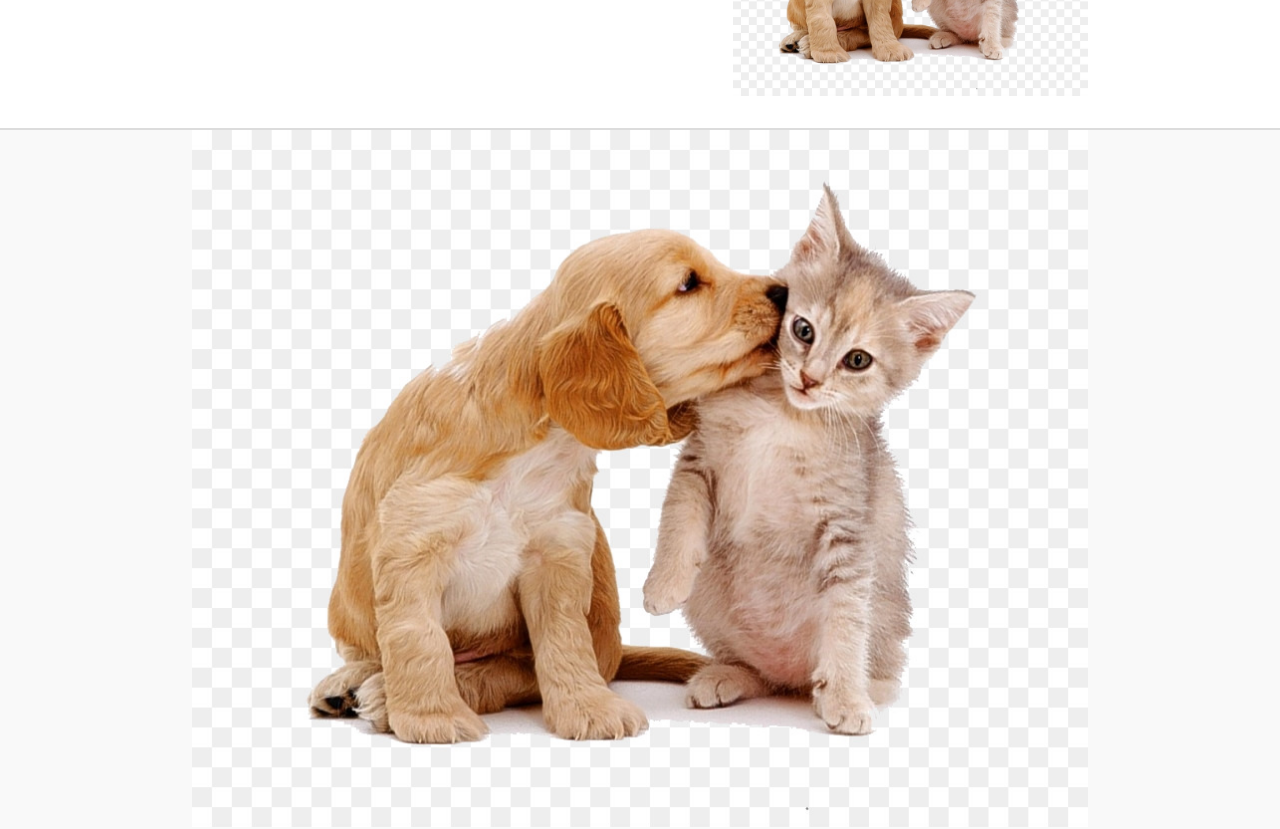
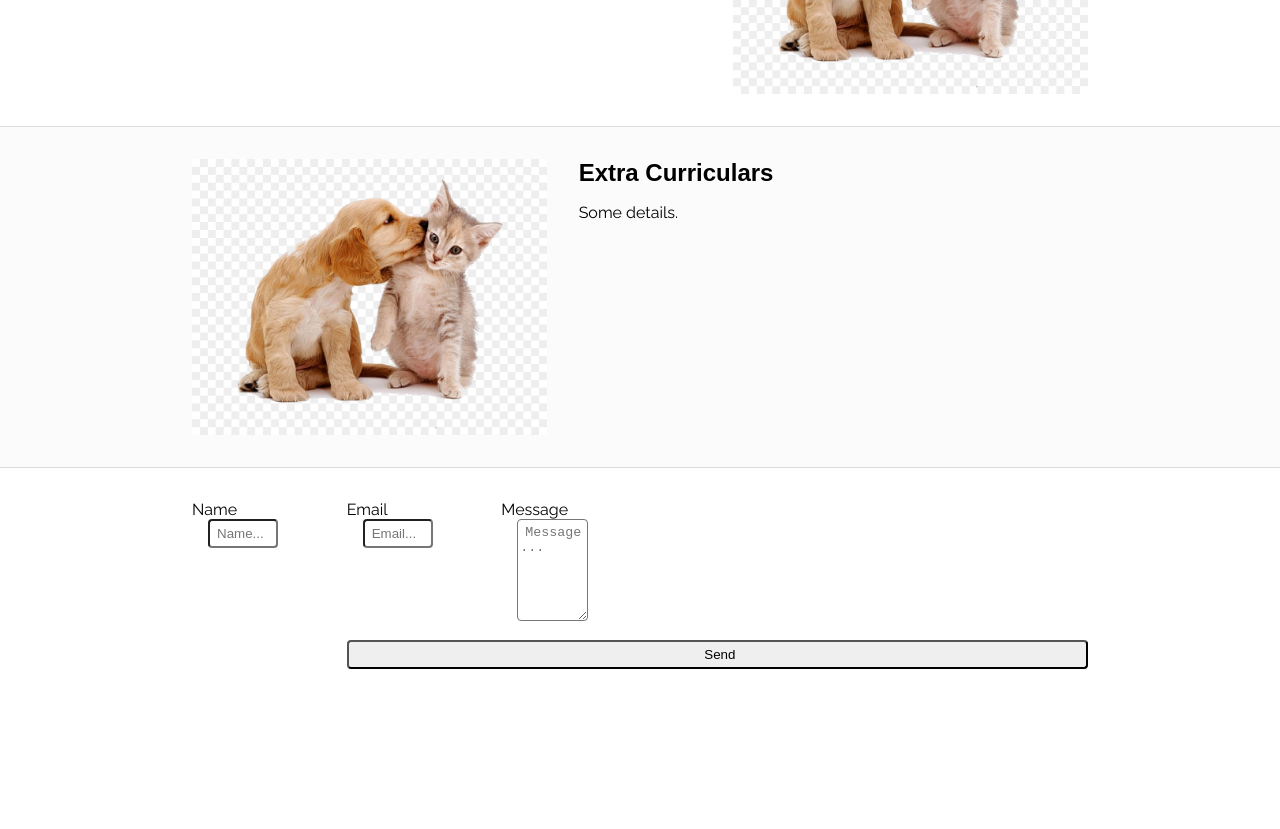
Before and after one commit to lizafloyd/portfolio_site, a React (Create React App) app: page / in a window 1280 px wide. Shown: the part 1260-2089 px from the top of the page. After the commit the page ends 1976 px from the top, so only its background shows below. Built offline with nearby package versions, Linux system fonts and the light colour scheme; a web font is replaced by a local one.

Commit message:
correct styles

```diff
--- a/src/components/ExtraCurriculars.js
+++ b/src/components/ExtraCurriculars.js
@@ -1,4 +1,4 @@
-import React, {Fragment} from 'react';
+import React from 'react';
 import placeholder from '../assets/images/placeholder.png';
 /**
  * Renders the ContactForm component.
@@ -6,15 +6,15 @@ import placeholder from '../assets/images/placeholder.png';
  */
 
 const ExtraCurriculars = () => (
-  <Fragment>
-    <img src={placeholder} className="responsive-image" alt="Placeholder" />
-    <div className="header row margin-horizontal">
-      <div className="small-7">
-        <h2 className="subtitle">Extra Curriculars</h2>
-        <p>Some details.</p>
-      </div>
+  <div className="header row margin-horizontal">
+    <div className="small-5">
+      <img src={placeholder} className="responsive-image" alt="Placeholder" />
     </div>
-  </Fragment>
+    <div className="small-7">
+      <h2 className="subtitle">Extra Curriculars</h2>
+      <p>Some details.</p>
+    </div>
+  </div>
 );
 
 export default ExtraCurriculars;
--- a/src/css/_colors.scss
+++ b/src/css/_colors.scss
@@ -1,5 +1,5 @@
 $gray: #dfdfdf;
-$gray-light: #f9f9f9;
+$gray-light: #fbfbfb;
 $gray-dark: #7a7a7a;
 $border-color: #dcdcdc;
 $blue-light: #b3fdff;
@@ -33,10 +33,10 @@ $black: #000;
 
 .border-gray {
   &.bottom {
-    border-bottom: 2px solid $border-color;
+    border-bottom: 1px solid $border-color;
   }
 
   &.top {
-    border-top: 2px solid $border-color;
+    border-top: 1px solid $border-color;
   }
 }
```
